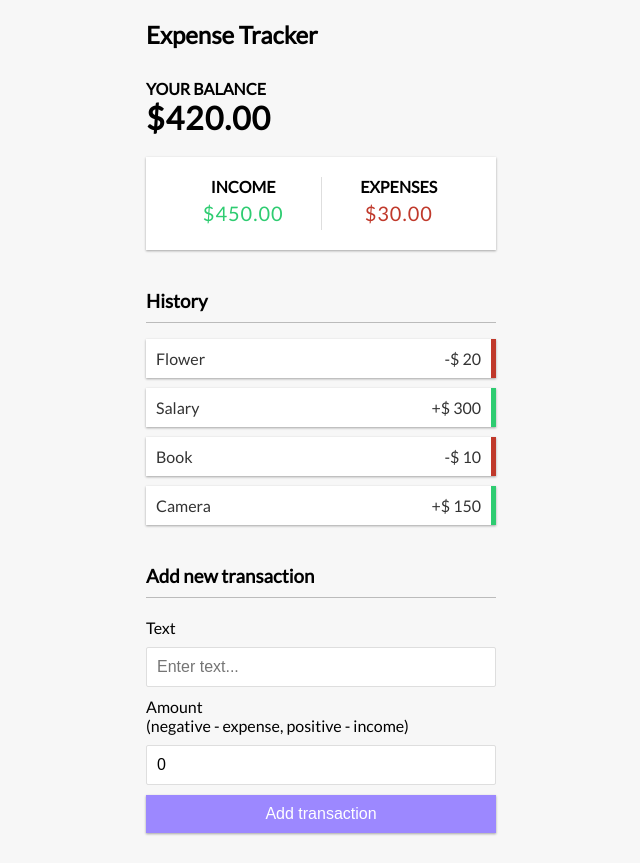
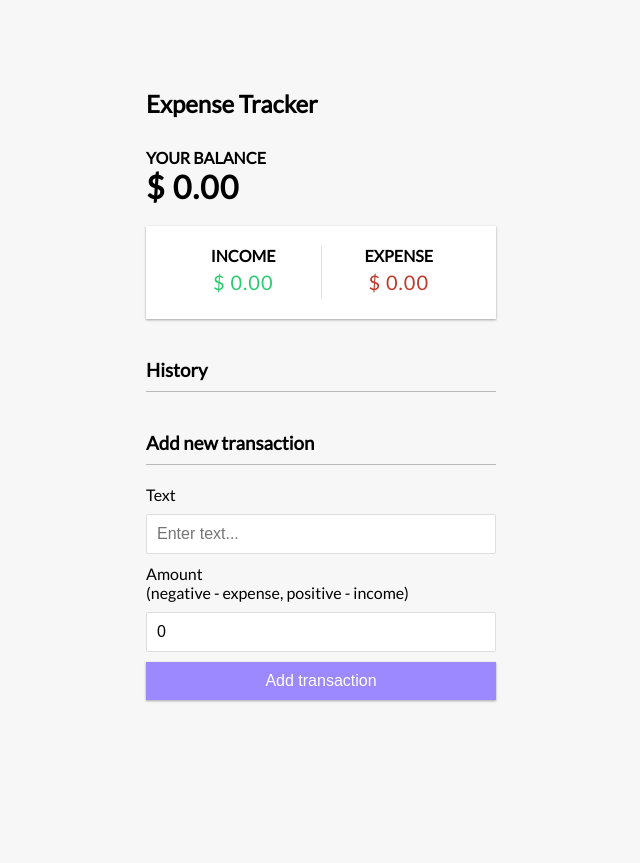
Before and after one commit to Sarah-S-R/expense-tracker-react, a React (Vite) app: page / in a window 1280 px wide. Shown: the whole page, without its empty margins (319-959 px from the left). After the commit the page ends 800 px from the top, so only its background shows below. Built offline with nearby package versions, Linux system fonts and the light colour scheme.

Commit message:
finished

```diff
--- a/src/components/AddTransaction.jsx
+++ b/src/components/AddTransaction.jsx
@@ -1,27 +1,40 @@
-import React, { useState } from 'react'
+import React, {useState, useContext} from 'react'
+import { GlobalContext } from '../context/GlobalState';
 
 export const AddTransaction = () => {
-    const [text, setText] = useState ('');
-    const [amount, setAmount] = useState (0);
+  const [text, setText] = useState('');
+  const [amount, setAmount] = useState(0);
+
+  const { addTransaction } = useContext(GlobalContext);
+
+  const onSubmit = e => {
+    e.preventDefault();
+
+    const newTransaction = {
+      id: Math.floor(Math.random() * 100000000),
+      text,
+      amount: +amount
+    }
+
+    addTransaction(newTransaction);
+  }
 
   return (
     <>
       <h3>Add new transaction</h3>
-                    <form>
-                        <div className = "form-control">
-                            <label htmlFor = "text">Text</label>
-                            <input type = "text" value ={ text } onChange= {(e)=> setText (e.target.value)}
-                            placeholder = "Enter text..."/>
+      <form onSubmit={onSubmit}>
+        <div className="form-control">
+          <label htmlFor="text">Text</label>
+          <input type="text" value={text} onChange={(e) => setText(e.target.value)} placeholder="Enter text..." />
         </div>
-
-                        <div className = "form-control">
-                            <label htmlFor = "amount">Amount <br/>
-                            (negative - expense, positive - income)</label>
-                            <input type = "number" value = { amount } onChange = {(e) => setAmount (e.target.value)}
-                            placeholder = "Enter amount..."/>
+        <div className="form-control">
+          <label htmlFor="amount"
+            >Amount <br />
+            (negative - expense, positive - income)</label
+          >
+          <input type="number" value={amount} onChange={(e) => setAmount(e.target.value)} placeholder="Enter amount..." />
         </div>
-                        <button className = "btn">Add transaction</button>
-
+        <button className="btn">Add transaction</button>
       </form>
     </>
   )
--- a/src/components/Balance.jsx
+++ b/src/components/Balance.jsx
@@ -1,17 +1,33 @@
-import React, { useContext } from 'react'
+import React, { useContext } from 'react';
 import { GlobalContext } from '../context/GlobalState';
 
+//Money formatter function
+function moneyFormatter(num) {
+  let p = num.toFixed(2).split('.');
+  return (
+    '$ ' + (p[0].split('')[0]=== '-' ? '-' : '') +
+    p[0]
+      .split('')
+      .reverse()
+      .reduce(function (acc, num, i, orig) {
+        return num === '-' ? acc : num + (i && !(i % 3) ? ',' : '') + acc;
+      }, '') +
+    '.' +
+    p[1]
+  );
+}
+
 export const Balance = () => {
-    const { transactions } = useContext(GlobalContext);
+  const { transactions } = useContext(GlobalContext);
 
-    const amounts = transactions.map( transaction => transaction.amount);
+  const amounts = transactions.map(transaction => transaction.amount);
 
-    const total = amounts.reduce ((acc, item) => (acc += item), 0).toFixed(2);
+  const total = amounts.reduce((acc, item) => (acc += item), 0);
 
-    return (
-        <div>
-            <h4>Your Balance</h4>
-            <h1>${total}</h1>
-        </div>
-    )
+  return (
+    <>
+      <h4>Your Balance</h4>
+    <h1>{moneyFormatter(total)}</h1>
+    </>
+  )
 }
--- a/src/components/IncomeExpenses.jsx
+++ b/src/components/IncomeExpenses.jsx
@@ -1,32 +1,45 @@
 import React, { useContext } from 'react';
 import { GlobalContext } from '../context/GlobalState';
 
+//Money formatter function
+function moneyFormatter(num) {
+  let p = num.toFixed(2).split('.');
+  return (
+    '$ ' +
+    p[0]
+      .split('')
+      .reverse()
+      .reduce(function (acc, num, i, orig) {
+        return num === '-' ? acc : num + (i && !(i % 3) ? ',' : '') + acc;
+      }, '') +
+    '.' +
+    p[1]
+  );
+}
+
 export const IncomeExpenses = () => {
-
   const { transactions } = useContext(GlobalContext);
 
   const amounts = transactions.map(transaction => transaction.amount);
 
   const income = amounts
-    .filter (item => item > 0)
-    .reduce((acc, item) => (acc += item), 0)
-    .toFixed(2);
+    .filter(item => item > 0)
+    .reduce((acc, item) => (acc += item), 0);
 
   const expense = (
     amounts.filter(item => item < 0).reduce((acc, item) => (acc += item), 0) *
     -1
-    ).toFixed(2);
-
+  );
 
   return (
-        <div className = "inc-exp-container">
+    <div className="inc-exp-container">
         <div>
           <h4>Income</h4>
-            <p className = "money plus">${income}</p>
+  <p className="money plus">{moneyFormatter(income)}</p>
         </div>
         <div>
-                <h4>Expenses</h4>
-                <p className = "money minus">${expense}</p>
+          <h4>Expense</h4>
+  <p className="money minus">{moneyFormatter(expense)}</p>
         </div>
       </div>
   )
--- a/src/components/Transaction.jsx
+++ b/src/components/Transaction.jsx
@@ -1,11 +1,30 @@
-import React from 'react';
+import React, {useContext} from 'react';
+import { GlobalContext } from '../context/GlobalState';
+
+//Money formatter function
+function moneyFormatter(num) {
+  let p = num.toFixed(2).split('.');
+  return (
+    '$ ' +
+    p[0]
+      .split('')
+      .reverse()
+      .reduce(function (acc, num, i, orig) {
+        return num === '-' ? acc : num + (i && !(i % 3) ? ',' : '') + acc;
+      }, '') +
+    '.' +
+    p[1]
+  );
+}
 
 export const Transaction = ({ transaction }) => {
-    const sign = transaction.amount < 0 ? '-' : '+';
+  const { deleteTransaction } = useContext(GlobalContext);
 
-    return (
-        <li className = { transaction.amount < 0 ? 'minus' : 'plus'}>
-            { transaction.text } <span>{ sign }$ { Math.abs(transaction.amount)} </span><button className = "delete-btn">x</button>
-        </li>
-    )
+  const sign = transaction.amount < 0 ? '-' : '+';
+
+  return (
+    <li className={transaction.amount < 0 ? 'minus' : 'plus'}>
+      {transaction.text} <span>{sign}{moneyFormatter(transaction.amount)}</span><button onClick={() => deleteTransaction(transaction.id)} className="delete-btn">x</button>
+    </li>
+  )
 }
--- a/src/context/AppReducer.jsx
+++ b/src/context/AppReducer.jsx
@@ -1,6 +1,16 @@
-export default ( state, action) => {
-   switch (action.type) {
-    default:
+export default (state, action) => {
+    switch(action.type) {
+      case 'DELETE_TRANSACTION':
+        return {
+          ...state,
+          transactions: state.transactions.filter(transaction => transaction.id !== action.payload)
+        }
+      case 'ADD_TRANSACTION':
+        return {
+          ...state,
+          transactions: [action.payload, ...state.transactions]
+        }
+      default:
         return state;
     }
-}
+  }
--- a/src/context/GlobalState.jsx
+++ b/src/context/GlobalState.jsx
@@ -1,26 +1,38 @@
 import React, { createContext, useReducer } from 'react';
 import AppReducer from './AppReducer';
 
-//Initial State
+// Initial state
 const initialState = {
-    transactions: [
-    { id: 1, text: 'Flower', amount: -20},
-    { id: 2, text: 'Salary', amount: 300},
-    { id: 3, text: 'Book', amount: -10},
-    { id: 4, text: 'Camera', amount: 150},
-]
+  transactions: []
 }
 
-//Create Context
-export const GlobalContext = createContext (initialState);
+// Create context
+export const GlobalContext = createContext(initialState);
 
-//Provider component
+// Provider component
 export const GlobalProvider = ({ children }) => {
-    const [state, dispath] = useReducer (AppReducer, initialState);
+  const [state, dispatch] = useReducer(AppReducer, initialState);
 
-    return ( <GlobalContext.Provider value = { {
-        transactions:state.transactions
-    } }>
-        { children }
-    </GlobalContext.Provider>);
+  // Actions
+  function deleteTransaction(id) {
+    dispatch({
+      type: 'DELETE_TRANSACTION',
+      payload: id
+    });
+  }
+
+  function addTransaction(transaction) {
+    dispatch({
+      type: 'ADD_TRANSACTION',
+      payload: transaction
+    });
+  }
+
+  return (<GlobalContext.Provider value={{
+    transactions: state.transactions,
+    deleteTransaction,
+    addTransaction
+  }}>
+    {children}
+  </GlobalContext.Provider>);
 }
```
Lines whose indentation alone changed are shown as unchanged.
